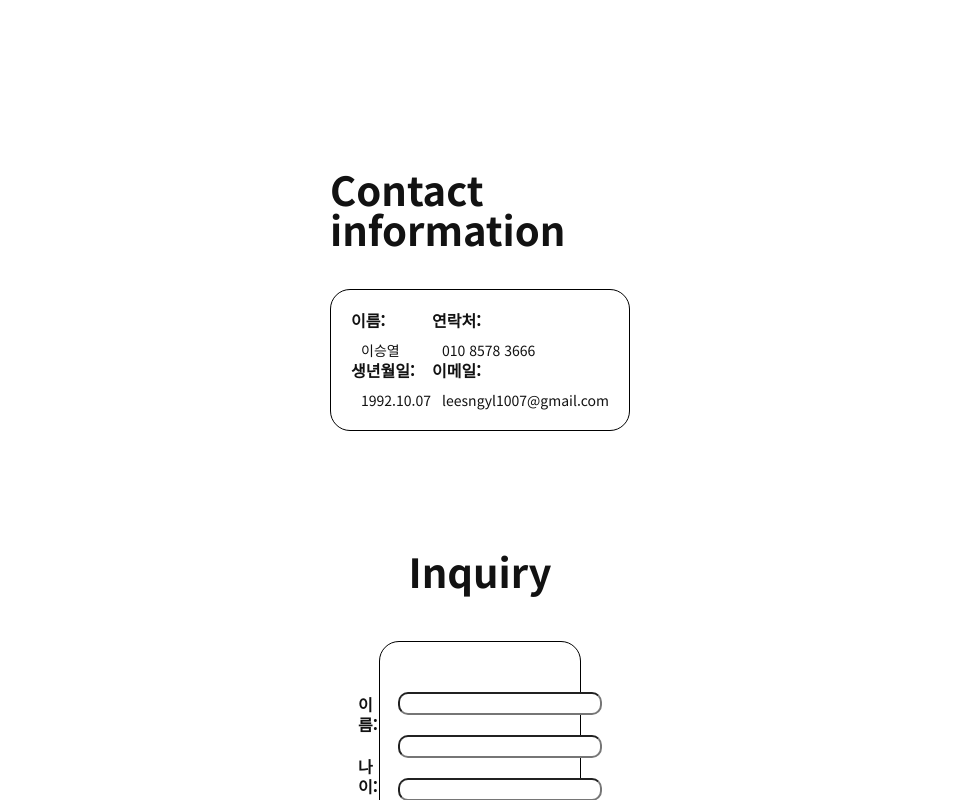
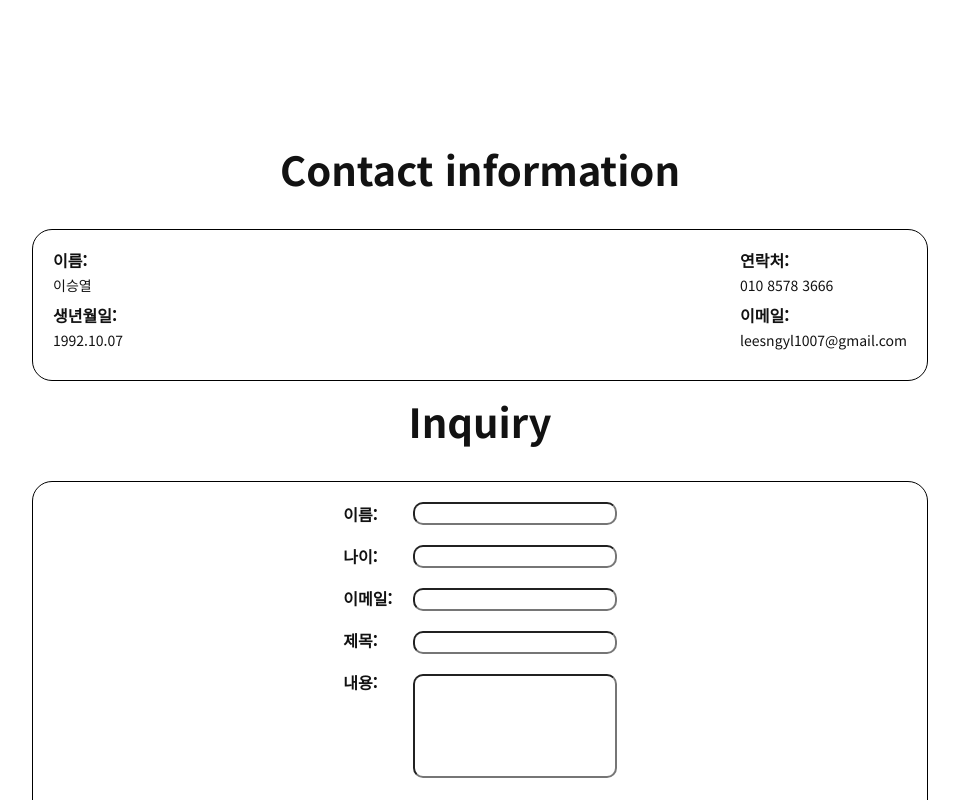
Before and after one commit to SYL4Git/portfolio-app, a React (Create React App) app: page / in a window 1280 px wide. Shown: the part 5420-6220 px from the top of the page, without its empty margins (160-1119 px from the left). Built offline with nearby package versions, Linux system fonts and the light colour scheme.

Commit message:
240228 1555 @class

```diff
--- a/src/pages/Contact.js
+++ b/src/pages/Contact.js
@@ -33,6 +33,7 @@ const Contact = React.forwardRef((_props, ref) => {
 			</div>
 			<div className="inquiry">
 				<h1 className="title">Inquiry</h1>
+				{/* <h3 className='subtitle'>If you have inquires, please use the inqury form below.</h3> */}
 				<form className="inquiryForm" onSubmit={handleSubmit}>
 					<label className="inquiryLabel">
 						<div className="elements">
--- a/src/styledComponent/StyledContact.js
+++ b/src/styledComponent/StyledContact.js
@@ -3,11 +3,14 @@ import styled from 'styled-components';
 export const StyledContact = styled.div`
 	scroll-margin-top: 180px;
 	width: 100%;
-	margin: 100px auto;
+	display: flex;
+	flex-direction: column;
+	align-items: center;
+
 	.contactInfo {
-		width: 300px;
-		margin: 80px auto;
-		padding: 20px;
+		width: 70%;
+		// margin: 50px auto;
+		// padding: 0 50px;
 	}
 	.title {
 		display: flex;
@@ -19,38 +22,42 @@ export const StyledContact = styled.div`
 	.CIIn {
 		display: flex;
 		justify-content: space-between;
+		// width: 100%;
+		// margin: 80px auto;
 		padding: 20px;
 		border: 1px solid black;
 		border-radius: 20px;
-		span {
-			margin-left: 10px;
-		}
 	}
 	.CILeft p,
 	.CIRight p {
 		font-size: 16px;
 		font-weight: bold;
+		margin-bottom: 5px;
+	}
+	.CILeft span,
+	.CIRight span {
+		display: inline-block;
+		font-weight: 400;
 		margin-bottom: 10px;
-		span {
-			font-weight: 400;
 	}
-	}
+	.inquiry {
+		width: 70%;
+
 		.inquiryForm {
-		width: 200px;
-		margin: 10px auto;
-		padding: 30px 0;
 			border: 1px solid black;
 			border-radius: 20px;
+
 			.inquiryLabel {
 				display: flex;
 				justify-content: center;
-			margin-bottom: 10px;
+				// margin: 20px auto;
+				// padding: 20px;
 				p {
 					font-weight: bold;
 					font-size: 16px;
 					margin: 22px 10px;
 				}
-			input {
+				.inputs input {
 					display: block;
 					width: 200px;
 					text-indent: 10px;
@@ -62,12 +69,17 @@ export const StyledContact = styled.div`
 				}
 			}
 		}
+	}
 	.submit {
 		display: flex;
 		justify-content: right;
 		.btnSubmit {
 			padding: 10px 10px;
-			margin-right: 65px;
+			margin: 10px 30px 10px;
 		}
 	}
+	@media (min-width: 768px) {
+	}
+	@media (min-width: 1200px) {
+	}
 `;
--- a/src/styledComponent/StyledHome.js
+++ b/src/styledComponent/StyledHome.js
@@ -2,6 +2,7 @@ import styled from 'styled-components';
 
 export const StyledHome = styled.div`
 	position: relative;
+	min-width: 360px;
 	width: 100%;
 	margin: 0 auto;
 `;
@@ -10,7 +11,6 @@ export const StyledAbout = styled.div`
 	display: flex;
 	flex-direction: column;
 	align-items: center;
-	min-width: 360px;
 	margin: 160px auto;
 
 	.bannerImg {
--- a/src/styledComponent/StyledMenuModal.js
+++ b/src/styledComponent/StyledMenuModal.js
@@ -8,7 +8,7 @@ export const StyledMenuModal = styled.div`
 	top: 80px;
 	left: 0;
 	right: 0;
-	margin-right: 40px;
+	padding-right: 40px;
 	cursor: pointer;
 	background-color: rgba(255, 255, 255, 0.5);
 	z-index: 1000;
--- a/src/styledComponent/StyledPortfolio.js
+++ b/src/styledComponent/StyledPortfolio.js
@@ -19,7 +19,7 @@ export const StyledPortfolio = styled.div`
 	}
 	.preview,
 	.info {
-		padding: 0 100px;
+		padding: 0 10px;
 	}
 	.preview img {
 		width: 100%;
@@ -33,12 +33,7 @@ export const StyledPortfolio = styled.div`
 		div {
 			margin-bottom: 10px;
 		}
-		.itmTitle,
-		.detail {
-		}
-		.github,
-		.deploy {
-		}
+
 		.itmTitle p,
 		.link p,
 		.detail p {
```
Lines whose indentation alone changed are shown as unchanged.
